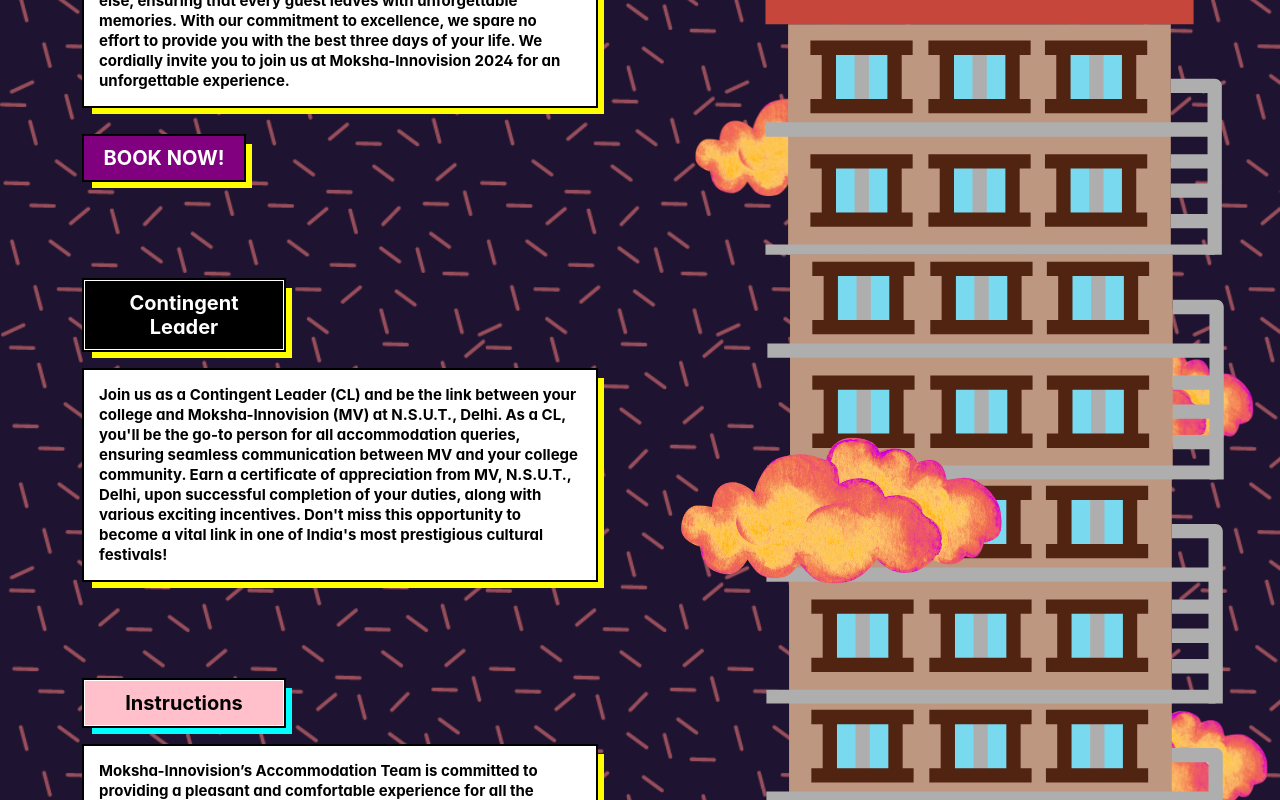
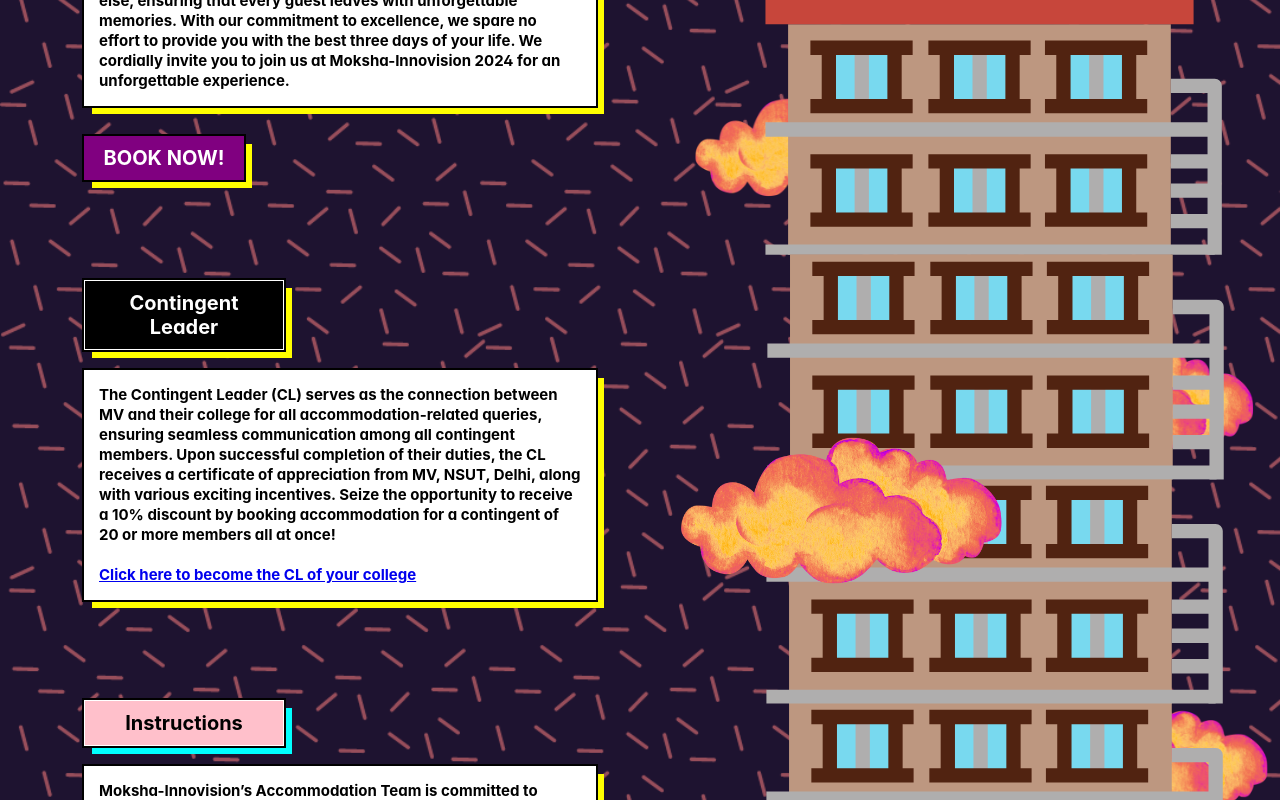
Before and after one commit to PranavChauhan22/moksha, a React (Create React App) app: page /accommodation in a window 1280 px wide. Shown: the part 392-1192 px from the top of the page. Built offline with nearby package versions, Linux system fonts and the light colour scheme; a web font is replaced by a local one.

Commit message:
CL - text update

```diff
--- a/src/components/accomodation/Accomodation.js
+++ b/src/components/accomodation/Accomodation.js
@@ -49,14 +49,11 @@
           </a>
           <div className="acc_p_a">Contingent Leader</div>
           <div className="acc_s">
-            Join us as a Contingent Leader (CL) and be the link between your
-            college and Moksha-Innovision (MV) at N.S.U.T., Delhi. As a CL,
-            you'll be the go-to person for all accommodation queries, ensuring
-            seamless communication between MV and your college community. Earn a
-            certificate of appreciation from MV, N.S.U.T., Delhi, upon
-            successful completion of your duties, along with various exciting
-            incentives. Don't miss this opportunity to become a vital link in
-            one of India's most prestigious cultural festivals!
+          The Contingent Leader (CL) serves as the connection between MV and their college for all accommodation-related queries, ensuring seamless communication among all contingent members. Upon successful completion of their duties, the CL receives a certificate of appreciation from MV, NSUT, Delhi, along with various exciting incentives. Seize the opportunity to receive a 10% discount by booking accommodation for a contingent of 20 or more members all at once!
+          <br></br><br></br>
+          <a href="https://www.mokshansut.com/cl" target={"_blank"}>
+          Click here to become the CL of your college
+            </a>{" "}
           </div>
           <div className="acc_p_b">Instructions</div>
           <div className="acc_s">
```
